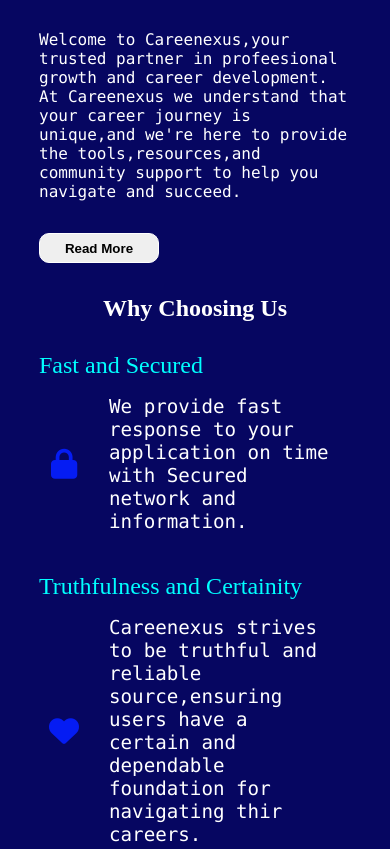
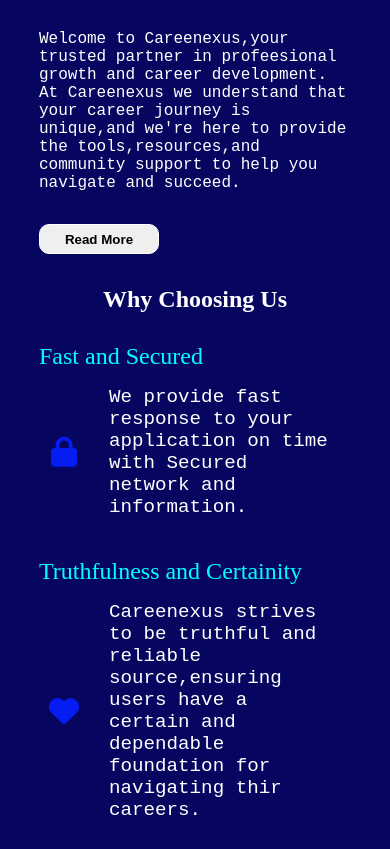
Before and after one commit to SaidyHassan/EMPLOYMENT, a plain HTML site: page index.html in a window 390 px wide. Shown: the part 1153-2002 px from the top of the page. Drawn offline with nearby package versions, Linux system fonts and the light colour scheme.

Commit message:
changes in font family

```diff
--- a/style/employee.css
+++ b/style/employee.css
@@ -369,7 +369,7 @@ span
     }
     .about-content p
     {
-        font-family: Consolas;
+        font-family: 'Courier New', Courier, monospace;
         font-size: larger;
     }
     .about-pic
@@ -380,6 +380,9 @@ span
     {
         flex-basis: 100%;
     }
+        .about-info p{
+            font-family: 'Courier New', Courier, monospace;
+        }
 }
 
 
@@ -552,7 +555,7 @@ span
     .comments-col p
     {
         font-size: 15px;
-        font-family: cursive;
+        font-family: 'Gill Sans', 'Gill Sans MT', Calibri, 'Trebuchet MS', sans-serif;
     }
     .user .fa-user
     {
```
